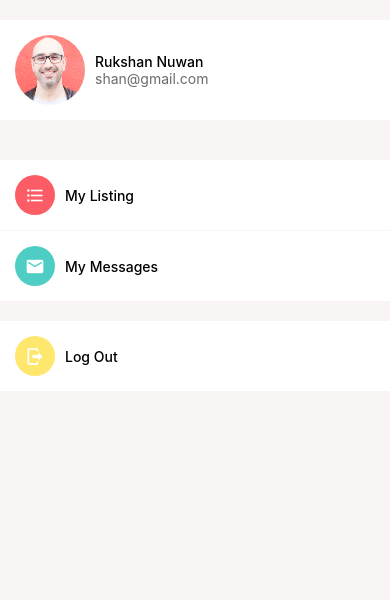
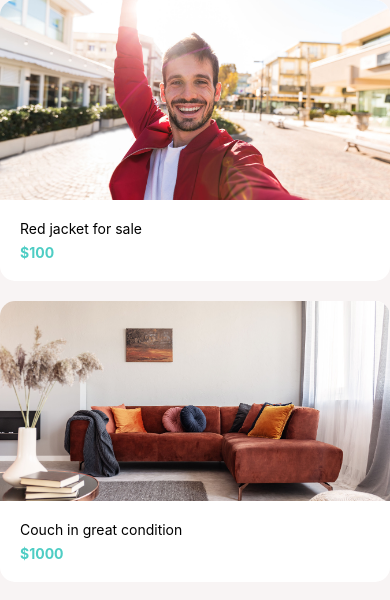
Before and after one commit to RukshanNuwan/DoneWithIt, a React Native app: screen / in a window 390 px wide. Shown: the top 600 px of the page. Built offline with nearby package versions, Linux system fonts and the light colour scheme.

Commit message:
building the listing screen

```diff
--- a/App.js
+++ b/App.js
@@ -9,11 +9,12 @@ import Screen from "./app/components/Screen";
 import Icon from "./app/components/Icon";
 import ListItem from "./app/components/ListItem";
 import AccountScreen from "./app/screens/AccountScreen";
+import ListingScreen from "./app/screens/ListingScreen";
 
 
 const App = () => {
   return (
-    <AccountScreen/>
+    <ListingScreen/>
   );
 };
 
--- /dev/null
+++ b/app/screens/ListingScreen.js
@@ -0,0 +1,43 @@
+import {FlatList, StyleSheet} from "react-native";
+
+import Screen from "../components/Screen";
+import Card from "../components/Card";
+import colors from "../config/colors";
+
+const listings = [
+  {
+    id: 1,
+    title: 'Red jacket for sale',
+    price: 100,
+    image: require('../assets/jacket.jpg'),
+  },
+  {
+    id: 2,
+    title: 'Couch in great condition',
+    price: 1000,
+    image: require('../assets/couch.jpg'),
+  },
+];
+
+const ListingScreen = () => {
+  return (
+    <Screen style={styles.screen}>
+      <FlatList
+        data={listings}
+        keyExtractor={listing => listing.id.toString()}
+        renderItem={({item}) => (
+          <Card title={item.title} subTitle={`$${item.price}`} image={item.image}/>
+        )}
+      />
+    </Screen>
+  );
+};
+
+const styles = StyleSheet.create({
+  screen: {
+    padding: 20,
+    backgroundColor: colors.light,
+  }
+});
+
+export default ListingScreen;
```
